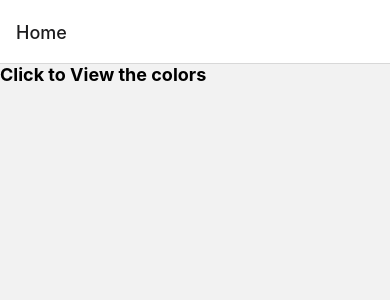
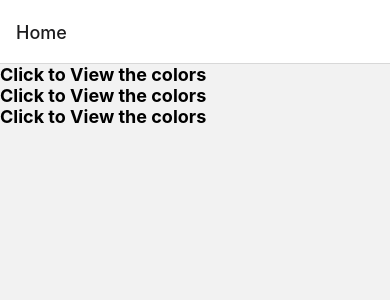
Before and after one commit to Shahjahan62/React-native_Navigation, a React Native app: screen /Home in a window 390 px wide. Shown: the top 300 px of the page. Built offline with nearby package versions, Linux system fonts and the light colour scheme.

Commit message:
NAVIGATION

```diff
--- a/screens/Home.js
+++ b/screens/Home.js
@@ -1,5 +1,11 @@
 import React from "react";
-import { View, StyleSheet, Text, TouchableOpacity } from "react-native";
+import {
+  View,
+  StyleSheet,
+  Text,
+  TouchableOpacity,
+  FlatList,
+} from "react-native";
 
 const SOLARIZED = [
   { colorName: "Base03", hexCode: "#002b36" },
@@ -20,19 +26,47 @@ const SOLARIZED = [
   { colorName: "Green", hexCode: "#859900" },
 ];
 
+const RAINBOW = [
+  { colorName: "Red", hexCode: "#FF0000" },
+  { colorName: "Orange", hexCode: "#FF7F00" },
+  { colorName: "Yellow", hexCode: "#FFFF00" },
+  { colorName: "Green", hexCode: "#00FF00" },
+  { colorName: "Violet", hexCode: "#8B00FF" },
+];
+
+const FRONTEND_MASTERS = [
+  { colorName: "Red", hexCode: "#c02d28" },
+  { colorName: "Black", hexCode: "#3e3e3e" },
+  { colorName: "Grey", hexCode: "#8a8a8a" },
+  { colorName: "White", hexCode: "#ffffff" },
+  { colorName: "Orange", hexCode: "#e66225" },
+];
+
+const COLOR_PALETTES = [
+  { paletteName: "Solarized", colors: SOLARIZED },
+  { paletteName: "Frontend Masters", colors: FRONTEND_MASTERS },
+  { paletteName: "Rainbow", colors: RAINBOW },
+];
+
 const Home = ({ navigation }) => {
   return (
     <View>
+      <FlatList
+        data={COLOR_PALETTES}
+        keyExtractor={(item) => item.paletteName}
+        renderItem={({ item }) => (
           <TouchableOpacity
             onPress={() =>
               navigation.navigate("ColorPalette", {
-            colorPalette: "Solarized",
-            colors: SOLARIZED,
+                colorPalette: item.paletteName,
+                colors: item.colors,
               })
             }
           >
             <Text style={styles.text}>Click to View the colors</Text>
           </TouchableOpacity>
+        )}
+      />
     </View>
   );
 };
```
Lines whose indentation alone changed are shown as unchanged.
